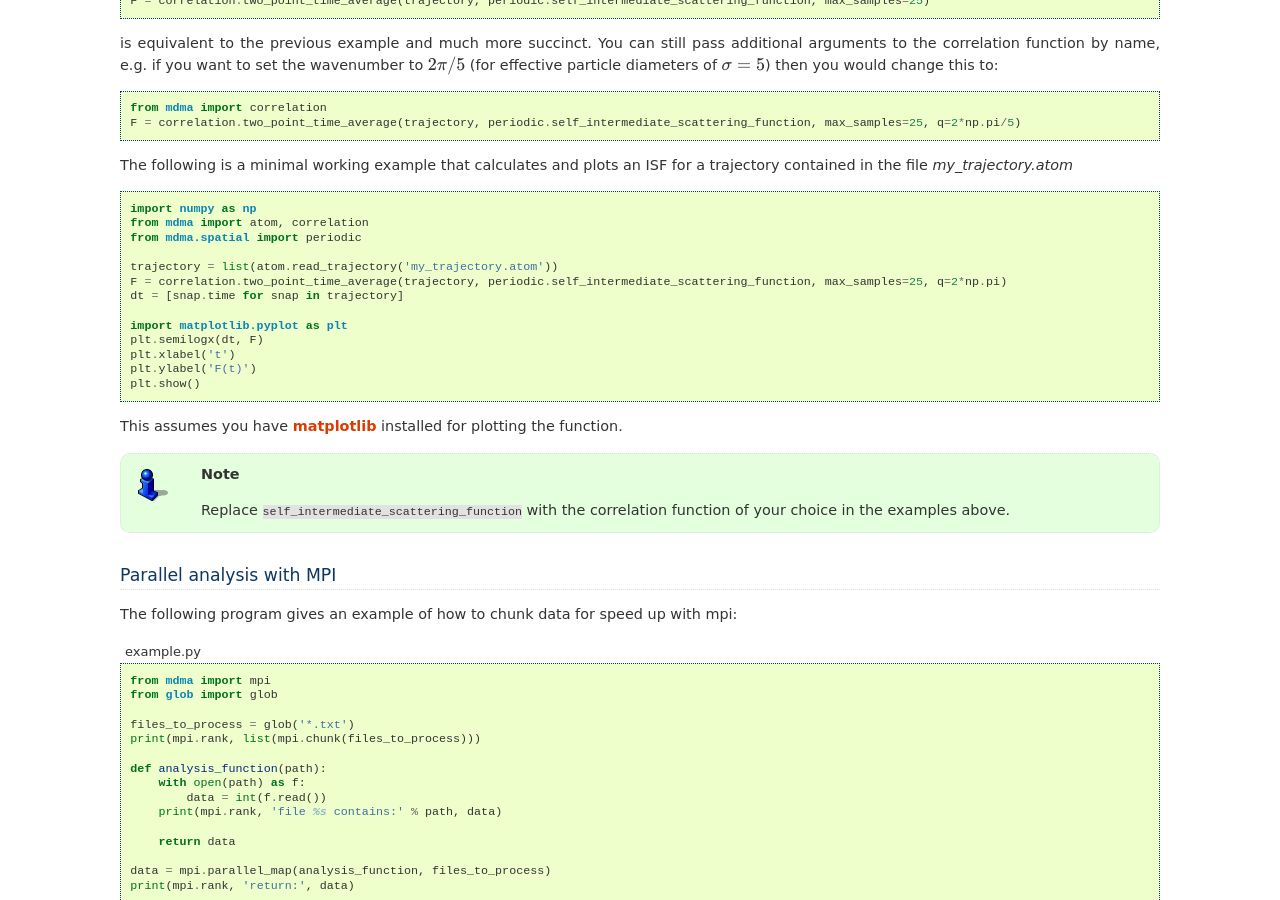
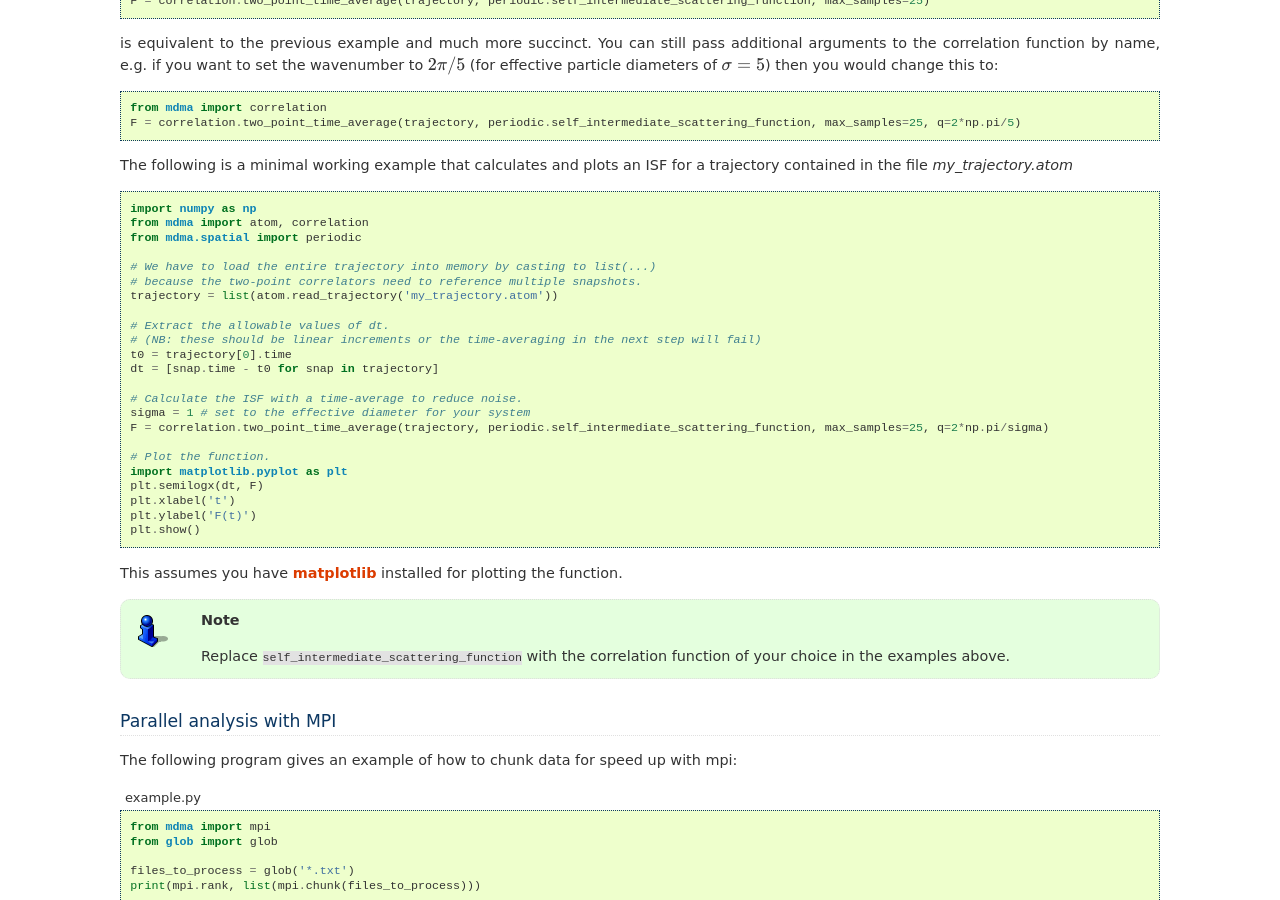
Before and after one commit to tranqui/MDMAmazing, a Sphinx documentation site: the page built from docs/source/examples.rst, in a window 1280 px wide and 900 px high, scrolled down 8237 px. Built offline with Sphinx 7.4.7, drawn with Linux system fonts in a browser that asks for light colours; pages that are not in the unit, such as notebooks, are missing from menus.

Commit message:
Improved correlation minimal working example.

```diff
--- a/docs/source/examples.rst
+++ b/docs/source/examples.rst
@@ -402,10 +402,20 @@ The following is a minimal working example that calculates and plots an ISF for
   from mdma import atom, correlation
   from mdma.spatial import periodic
 
+  # We have to load the entire trajectory into memory by casting to list(...)
+  # because the two-point correlators need to reference multiple snapshots.
   trajectory = list(atom.read_trajectory('my_trajectory.atom'))
-  F = correlation.two_point_time_average(trajectory, periodic.self_intermediate_scattering_function, max_samples=25, q=2*np.pi)
-  dt = [snap.time for snap in trajectory]
 
+  # Extract the allowable values of dt.
+  # (NB: these should be linear increments or the time-averaging in the next step will fail)
+  t0 = trajectory[0].time
+  dt = [snap.time - t0 for snap in trajectory]
+
+  # Calculate the ISF with a time-average to reduce noise.
+  sigma = 1 # set to the effective diameter for your system
+  F = correlation.two_point_time_average(trajectory, periodic.self_intermediate_scattering_function, max_samples=25, q=2*np.pi/sigma)
+
+  # Plot the function.
   import matplotlib.pyplot as plt
   plt.semilogx(dt, F)
   plt.xlabel('t')
```
Also changed, not shown: 16 other files.
